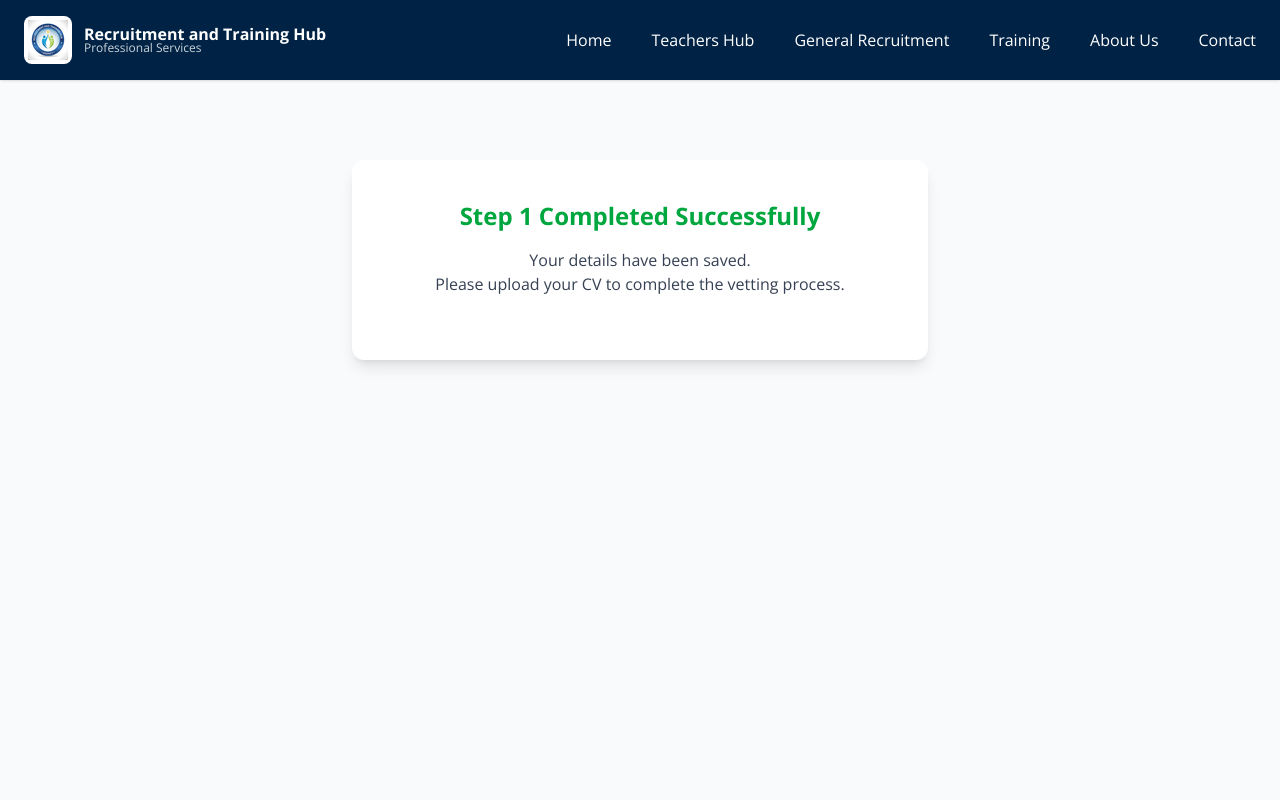
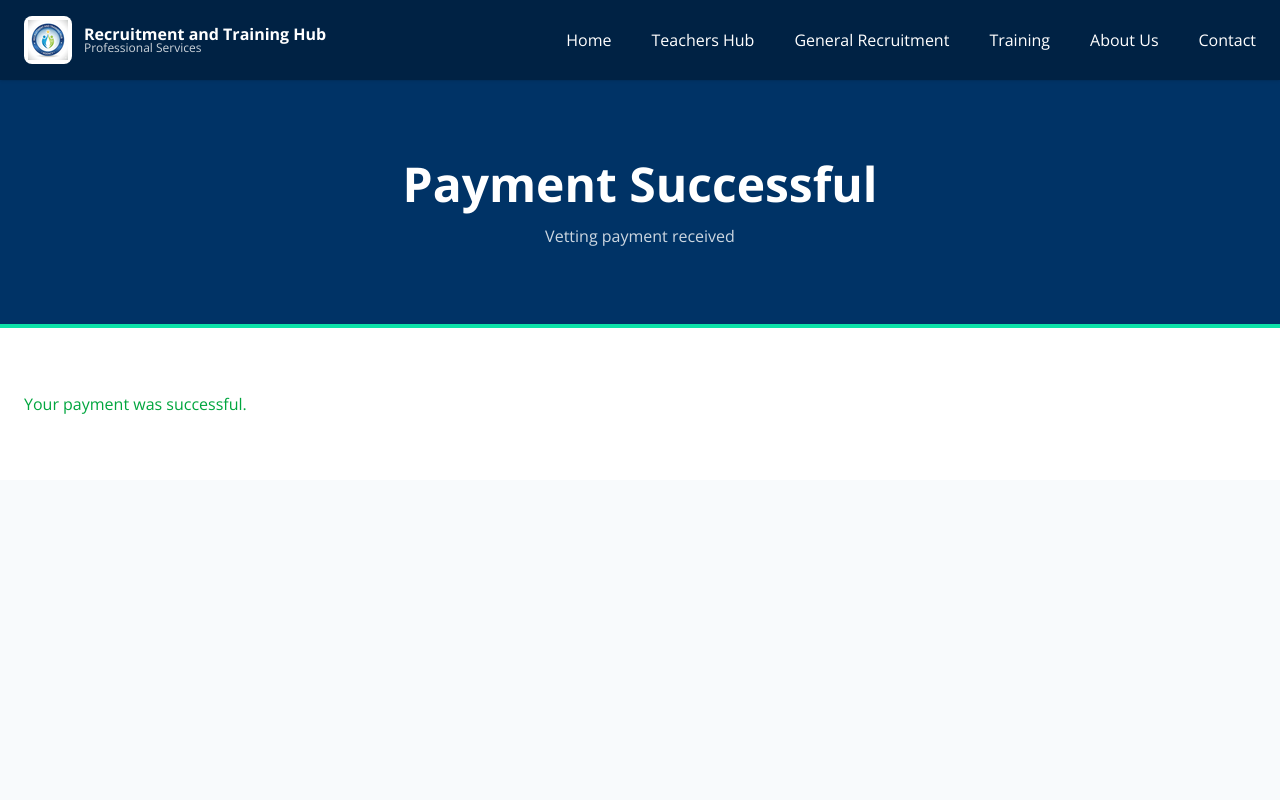
Before and after one commit to Nwose/teacher-recruit, a Next.js app: page /vetting-success in a window 1280 px wide. Shown: the top 800 px of the page. Built offline with nearby package versions, Linux system fonts and the light colour scheme.

Commit message:
react 18

```diff
--- a/app/vetting-success/page.tsx
+++ b/app/vetting-success/page.tsx
@@ -1,31 +1,36 @@
 "use client";
 
+import { Suspense } from "react";
 import { useSearchParams } from "next/navigation";
+import PageShell from "@/components/PageShell";
+
+function VettingSuccessContent() {
+  const searchParams = useSearchParams();
+  const txRef = searchParams.get("tx_ref");
+
+  return (
+    <PageShell title="Payment Successful" subtitle="Vetting payment received">
+      <p className="text-green-600 font-medium">Your payment was successful.</p>
+
+      {txRef && (
+        <p className="mt-4 text-sm text-gray-600">
+          Transaction reference: <strong>{txRef}</strong>
+        </p>
+      )}
+    </PageShell>
+  );
+}
 
 export default function VettingSuccessPage() {
-  const params = useSearchParams();
-  const uploadUrl = params.get("uploadUrl");
-
   return (
-    <div className="max-w-xl mx-auto mt-20 bg-white shadow-lg rounded-xl p-10 text-center">
-      <h1 className="text-2xl font-bold text-green-600 mb-4">
-        Step 1 Completed Successfully
-      </h1>
-
-      <p className="text-gray-700 mb-6">
-        Your details have been saved.
-        <br />
-        Please upload your CV to complete the vetting process.
-      </p>
-
-      {uploadUrl && (
-        <a
-          href={uploadUrl}
-          className="inline-block bg-[#003366] text-white px-6 py-3 rounded-lg font-semibold"
-        >
-          Upload CV Now
-        </a>
-      )}
-    </div>
+    <Suspense
+      fallback={
+        <PageShell title="Loading..." subtitle="Please wait">
+          <p className="text-gray-600">Loading payment status…</p>
+        </PageShell>
+      }
+    >
+      <VettingSuccessContent />
+    </Suspense>
   );
 }
```
Also changed, not shown: package.json (+4 -4 lines), 1 other file (tests, documents, lock files or other folders).
